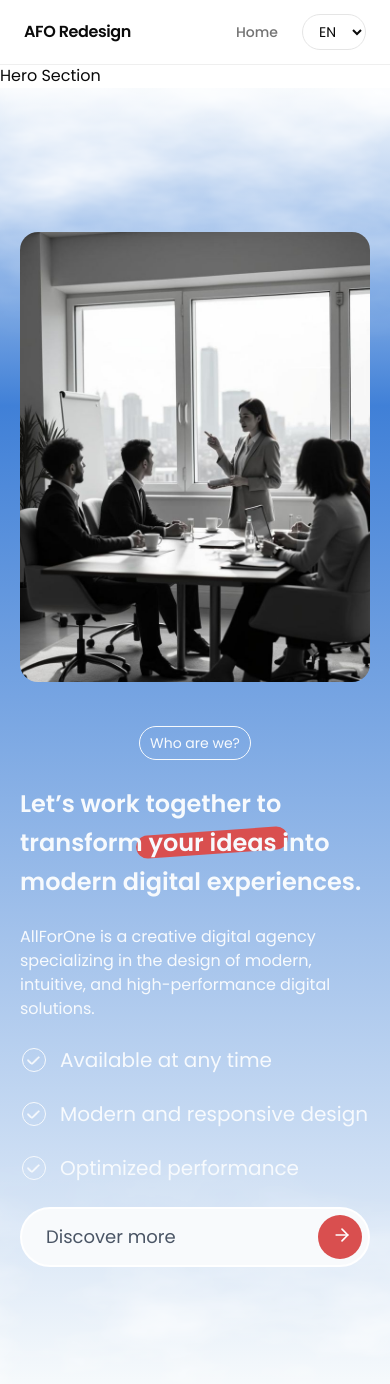
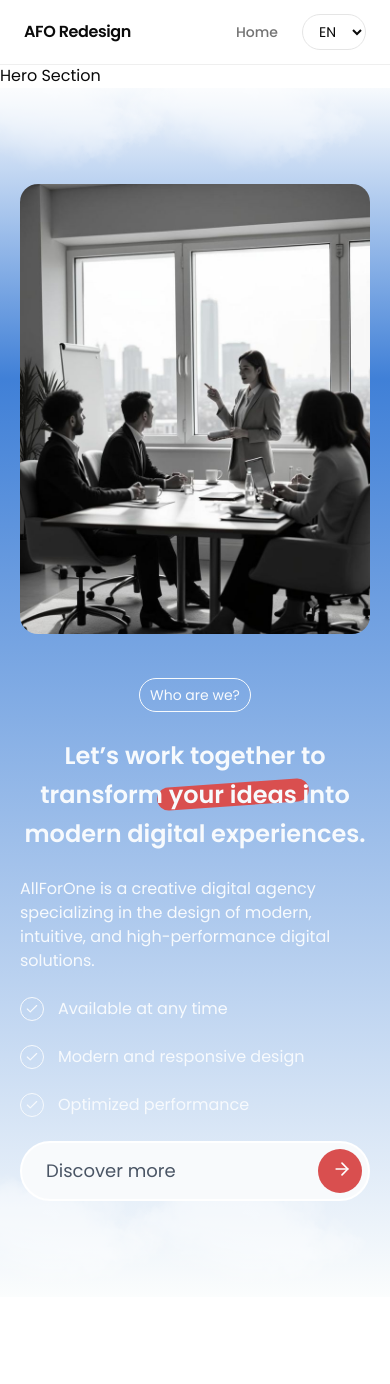
Before and after one commit to namsrkt/refonte-afo, a Next.js app: page /en in a window 390 px wide. Shown: the top 1384 px of the page. After the commit the page ends 1297 px from the top, so only its background shows below. Built offline with nearby package versions, Linux system fonts and the light colour scheme.

Commit message:
Amélioration de l'interface: les nuages + responsives

```diff
--- a/src/components/ui/clouds.tsx
+++ /dev/null
@@ -1,31 +0,0 @@
-/* Nuages générés en SVG (aucune image nécessaire) */
-export default function Clouds({
-  id,
-  seed,
-  className = "",
-}: {
-  id: string;
-  seed: number;
-  className?: string;
-}) {
-  return (
-    <svg
-      aria-hidden
-      className={`pointer-events-none absolute inset-x-0 -z-10 h-64 w-full [mask-image:linear-gradient(to_bottom,black_20%,transparent)] ${className}`}
-    >
-      <filter id={id} colorInterpolationFilters="sRGB">
-        <feTurbulence
-          type="fractalNoise"
-          baseFrequency="0.006 0.014"
-          numOctaves="5"
-          seed={seed}
-        />
-        <feColorMatrix
-          type="matrix"
-          values="0 0 0 0 1  0 0 0 0 1  0 0 0 0 1  0 0 0 1.8 -0.6"
-        />
-      </filter>
-      <rect width="100%" height="100%" filter={`url(#${id})`} />
-    </svg>
-  );
-}
--- a/src/features/home/aboutSection/about-section.tsx
+++ b/src/features/home/aboutSection/about-section.tsx
@@ -5,37 +5,73 @@ import Link from "next/link";
 import { useTranslations } from "next-intl";
 import { ArrowRight } from "lucide-react";
 import ImageAbout from "/public/image/about-section.jpg";
-import CheckImage from "/public/image/check.png";
-import Clouds from "@/components/ui/clouds";
+import { Check } from "lucide-react";
+import CloudImage from "/public/image/cloud.png";
+import { Fragment, useEffect, useMemo, useRef, useState } from "react";
 
 const advantages = ["0", "1", "2"] as const;
 
 function AboutSection() {
+  // Juste pour faire réference au container de cette section: pour obtenir la largeur
+  const cloudsContainer = useRef<HTMLDivElement>(null);
+  const [width, setWidth] = useState(0);
   const t = useTranslations("AboutSection");
-
+  const nbClouds = useMemo(() => {
+    const count = (width / 288) * 2;
+    return Array.from({ length: count }, (_, i) => i);
+  }, [width]);
+  useEffect(() => {
+    // lancer la fonction après que le premier rendu soit fait
+    setTimeout(updateWidth, 0);
+    // fonction qui change la largeur
+    function updateWidth() {
+      if (!cloudsContainer.current) return;
+      setWidth(cloudsContainer.current.getBoundingClientRect().width);
+    }
+    // Evènement qui garde un oeil sur la redimensionnement de la fenêtre
+    window.addEventListener("resize", updateWidth);
+    // Libère l'évènement
+    return () => window.removeEventListener("resize", updateWidth);
+  }, []);
   return (
-    <div className="relative isolate grid min-h-full w-full place-items-center overflow-hidden bg-[linear-gradient(180deg,#F7FAFD_0%,#4080D7_24.04%,#FBFDFD_100%)] py-36   px-5 sm:px-30.25 sm:py-44 ">
+    <div
+      className="relative isolate grid min-h-full w-full place-items-center overflow-hidden py-24 px-5 xl:px-29.25 sm:py-40 bg-[linear-gradient(180deg,#F7FAFD_0%,#4080D7_24.04%,#FBFDFD_100%)]"
+      ref={cloudsContainer}
+    >
       {/* Nuages : haut, et bas (retourné) */}
-      <Clouds id="clouds-top" seed={3} className="top-0" />
-      <Clouds id="clouds-bottom" seed={9} className="bottom-0 -scale-y-100" />
-
-      <section className="flex flex-col items-center sm:flex-row gap-11 text-[#F7FAFD] ">
+      {nbClouds.map((index) => (
+        <Fragment key={index}>
+          <Image
+            src={CloudImage}
+            alt=""
+            style={{ right: `${index * 200}px` }}
+            className="pointer-events-none -z-10 absolute -top-20"
+          />
+          <Image
+            src={CloudImage}
+            alt=""
+            style={{ right: `${index * 200}px` }}
+            className="pointer-events-none -z-10 absolute bottom-0"
+          />
+        </Fragment>
+      ))}
+      <section className="flex flex-col items-center lg:flex-row gap-11 text-[#F7FAFD] sm:px-10">
         <Image
           src={ImageAbout}
           alt={t("image-description.about-section")}
-          className="sm:h-155 sm:w-127.5 rounded-2xl object-cover"
+          className="lg:h-155 lg:w-127.5 rounded-2xl object-cover"
         />
 
-        <div className="flex flex-col items-center sm:items-start gap-6">
+        <div className="flex flex-col items-center lg:items-start gap-6">
           <h2 className="rounded-2xl border border-[#F7FAFD] px-2.5 py-1.5 text-sm font-light">
             {t("question")}
           </h2>
 
           {/* Titre avec « vos idées » surligné en rouge */}
-          <p className="text-2xl sm:text-4xl 2xl:text-5xl font-semibold leading-relaxed">
+          <p className="text-2xl sm:text-4xl 2xl:text-5xl font-semibold leading-relaxed text-center lg:text-left">
             {t.rich("title", {
               highlight: (chunks) => (
-                <span className="-z-10 relative isolate inline-block whitespace-nowrap before:absolute before:-inset-x-3 before:inset-y-2 before:-z-10 before:-rotate-[4deg] before:rounded-full before:bg-[#d94f4f]">
+                <span className="-z-10 relative isolate inline-block whitespace-nowrap before:absolute before:-inset-x-3 before:inset-y-2 before:-z-10 before:rotate-[-4deg] before:rounded-full before:bg-[#d94f4f]">
                   {chunks}
                 </span>
               ),
@@ -44,15 +80,13 @@ function AboutSection() {
 
           <p className="text-[16px] font-light">{t("description")}</p>
 
-          <ul className="flex flex-col gap-6">
+          <ul className="flex flex-col gap-6 self-start">
             {advantages.map((key) => (
               <li key={key} className="flex items-center gap-3.5">
-                <Image
-                  src={CheckImage}
-                  alt=""
-                  className="h-6 w-6 rounded-full border border-[#F7FAFD] px-1 py-1.5"
-                />
-                <span className="text-[20px] font-light">
+                <span className="grid size-6 shrink-0 place-items-center rounded-full border border-[#F7FAFD]">
+                  <Check aria-hidden className="size-3.5" />
+                </span>
+                <span className="sm:text-[20px] font-light">
                   {t(`list-advantage.${key}`)}
                 </span>
               </li>
@@ -68,7 +102,9 @@ function AboutSection() {
               aria-hidden
               className="absolute bottom-1.5 right-1.5 top-1.5 w-11 rounded-full bg-[#d94f4f] transition-all duration-500 ease-out group-hover:bottom-0 group-hover:right-0 group-hover:top-0 group-hover:w-full"
             />
-            <span className="relative">{t("button-text")}</span>
+            <span className="relative whitespace-nowrap">
+              {t("button-text")}
+            </span>
             <span className=" sm:relative grid size-11  sm:place-items-center text-white">
               <ArrowRight
                 aria-hidden
```
Also changed, not shown: public/image/check.png (deleted), public/image/cloud.png (added).
